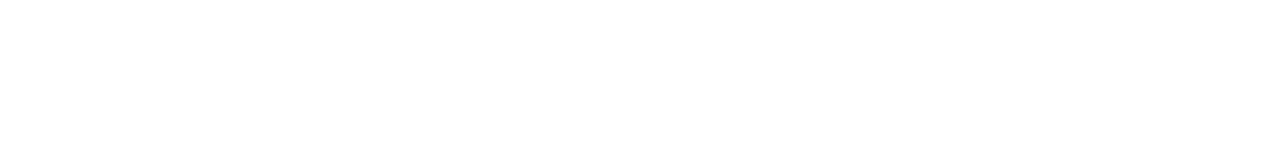
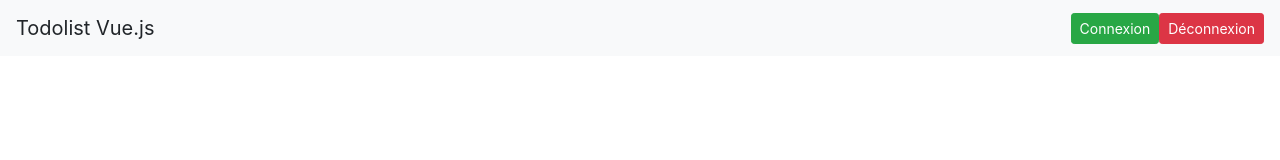
Before and after one commit to kewinMarchand/Exercice-Firebase-Vue, a plain HTML site: page index.html in a window 1280 px wide. Drawn offline with nearby package versions, Linux system fonts and the light colour scheme.

Commit message:
Premièr rendu déclaratif
Interpolation de texte avec les moustaches {{ }}

```diff
--- a/index.html
+++ b/index.html
@@ -30,7 +30,15 @@
     </head>
     <body>
 
-        <div id="app"></div>
+        <div id="app">
+            <nav class="navbar navbar-light bg-light">
+                <a class="navbar-brand">{{ brand }}</a>
+                <form class="form-inline">
+                    <button class="btn btn-sm btn-success my-2 my-sm-0" type="submit">Connexion</button>
+                    <button class="btn btn-sm btn-danger my-2 my-sm-0" type="submit">Déconnexion</button>
+                </form>
+            </nav>
+        </div>
 
 
         <!-- Bootstrap.js -->
--- a/js/script.js
+++ b/js/script.js
@@ -14,6 +14,6 @@ firebase.initializeApp(config);
 new Vue({
     el: '#app',
     data: {
-
+        brand: 'Todolist Vue.js'
     }
 })
```
